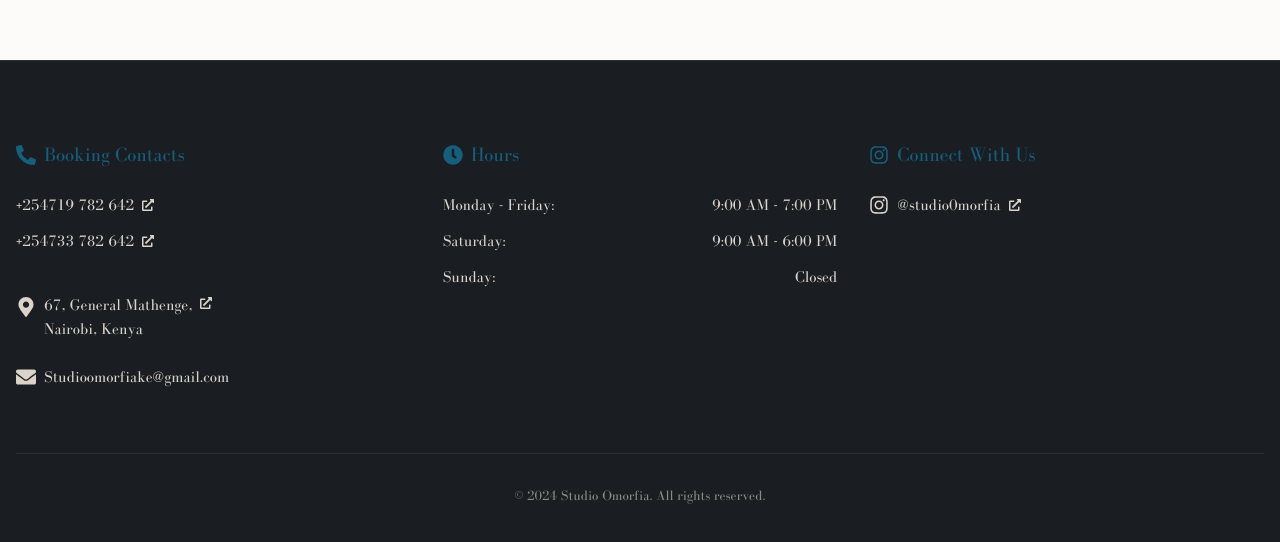
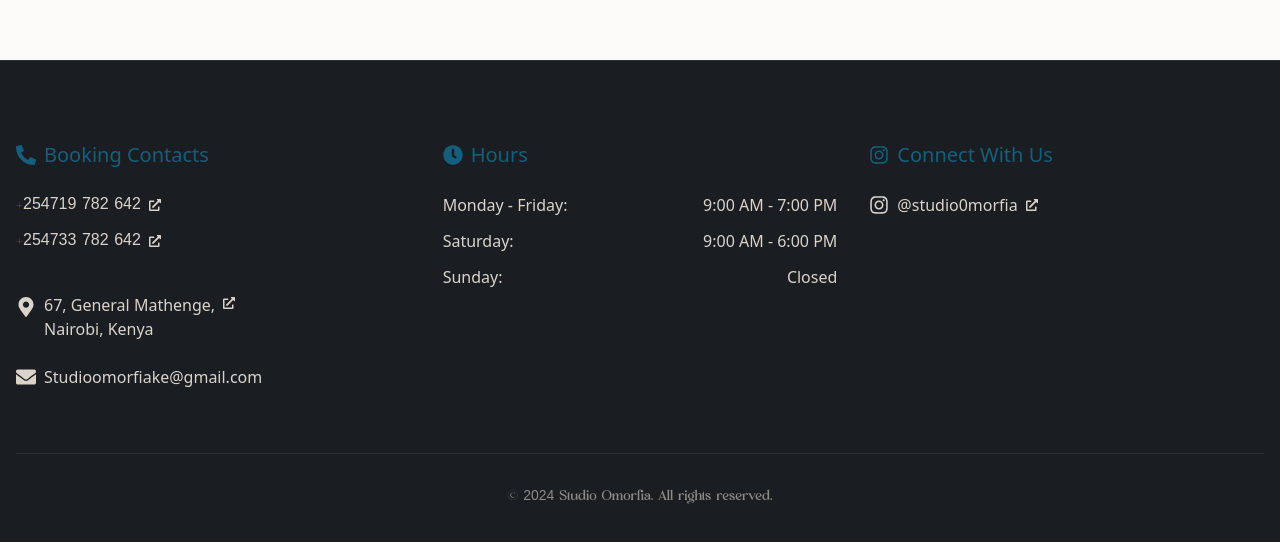
Before and after one commit to viralshah254/omorfia, a React (Create React App) app: page /team in a window 1280 px wide. Shown: the part 740-1282 px from the top of the page. Built offline with nearby package versions, Linux system fonts and the light colour scheme.

Commit message:
footer changes

```diff
--- a/src/pages/Footer.tsx
+++ b/src/pages/Footer.tsx
@@ -22,7 +22,7 @@
           <div className="grid grid-cols-1 sm:grid-cols-2 lg:grid-cols-3 gap-12 md:gap-8">
             {/* Contact Info */}
             <div className="space-y-6">
-              <h3 className="font-bodoni text-lapis-lazuli text-xl flex items-center gap-2">
+              <h3 className="font-sans text-lapis-lazuli text-xl flex items-center gap-2">
                 <FaPhoneAlt className="w-5 h-5" />
                 Booking Contacts
               </h3>
@@ -31,7 +31,7 @@
                   <a
                     key={number}
                     href={`tel:${number.replace(/\s+/g, '')}`}
-                    className="font-bodoni text-timber-wolf hover:text-lapis-lazuli transition-colors duration-300 flex items-center gap-2"
+                    className="font-magenta text-timber-wolf hover:text-lapis-lazuli transition-colors duration-300 flex items-center gap-2"
                   >
                     <span>{number}</span>
                     <FaExternalLinkAlt className="w-3 h-3 inline-block" />
@@ -44,10 +44,10 @@
                   href={locationUrl}
                   target="_blank"
                   rel="noopener noreferrer"
-                  className="font-bodoni text-timber-wolf hover:text-lapis-lazuli transition-colors duration-300 flex items-start gap-2"
+                  className="font-sans text-timber-wolf hover:text-lapis-lazuli transition-colors duration-300 flex items-start gap-2"
                 >
                   <FaMapMarkerAlt className="w-5 h-5 flex-shrink-0 mt-1" />
-                  <span>67, General Mathenge,<br />Nairobi, Kenya</span>
+                  <span className="font-sans">67, General Mathenge,<br />Nairobi, Kenya</span>
                   <FaExternalLinkAlt className="w-3 h-3 flex-shrink-0 mt-1" />
                 </a>
               </div>
@@ -55,7 +55,7 @@
               <div>
                 <a
                   href="mailto:Studioomorfiake@gmail.com"
-                  className="font-bodoni text-timber-wolf hover:text-lapis-lazuli transition-colors duration-300 flex items-center gap-2"
+                  className="font-sans text-timber-wolf hover:text-lapis-lazuli transition-colors duration-300 flex items-center gap-2"
                 >
                   <FaEnvelope className="w-5 h-5" />
                   <span>Studioomorfiake@gmail.com</span>
@@ -65,11 +65,11 @@
 
             {/* Hours */}
             <div className="space-y-6">
-              <h3 className="font-bodoni text-lapis-lazuli text-xl flex items-center gap-2">
+              <h3 className="font-sans text-lapis-lazuli text-xl flex items-center gap-2">
                 <FaClock className="w-5 h-5" />
                 Hours
               </h3>
-              <div className="font-bodoni text-timber-wolf space-y-3">
+              <div className="font-sans text-timber-wolf space-y-3">
                 <p className="flex justify-between">
                   <span>Monday - Friday:</span>
                   <span>9:00 AM - 7:00 PM</span>
@@ -87,7 +87,7 @@
 
             {/* Social */}
             <div className="space-y-6">
-              <h3 className="font-bodoni text-lapis-lazuli text-xl flex items-center gap-2">
+              <h3 className="font-sans text-lapis-lazuli text-xl flex items-center gap-2">
                 <FaInstagram className="w-5 h-5" />
                 Connect With Us
               </h3>
@@ -96,7 +96,7 @@
                   href="https://www.instagram.com/studio0morfia/"
                   target="_blank"
                   rel="noopener noreferrer"
-                  className="inline-flex items-center gap-2 text-timber-wolf hover:text-lapis-lazuli transition-colors duration-300 font-bodoni"
+                  className=" inline-flex items-center gap-2 text-timber-wolf hover:text-lapis-lazuli transition-colors duration-300 font-sans"
                 >
                   <FaInstagram className="w-5 h-5" />
                   <span>@studio0morfia</span>
@@ -108,7 +108,7 @@
 
           {/* Bottom Bar */}
           <div className="mt-12 lg:mt-16 pt-8 border-t border-timber-wolf/10 text-center">
-            <p className="font-bodoni text-timber-wolf/60 text-sm">
+            <p className="font-magenta text-timber-wolf/60 text-sm">
               © {new Date().getFullYear()} Studio Omorfia. All rights reserved.
             </p>
           </div>
```
